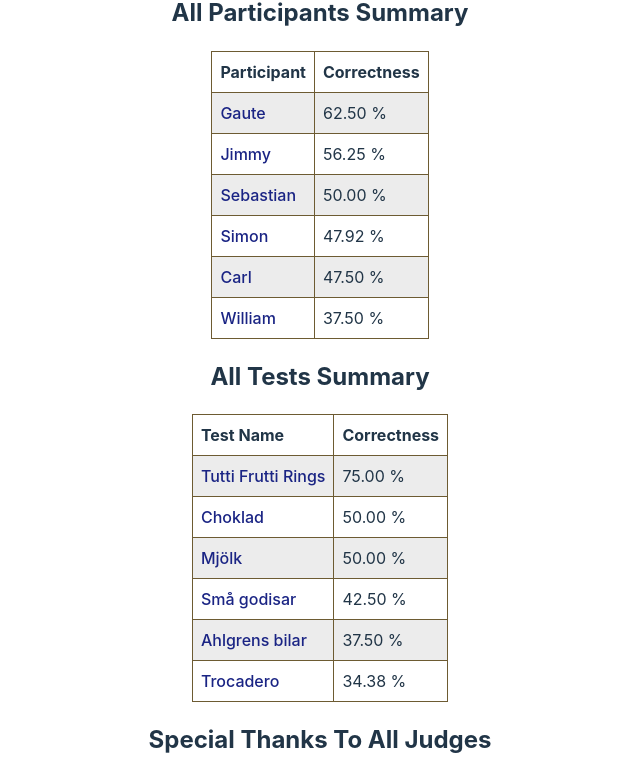
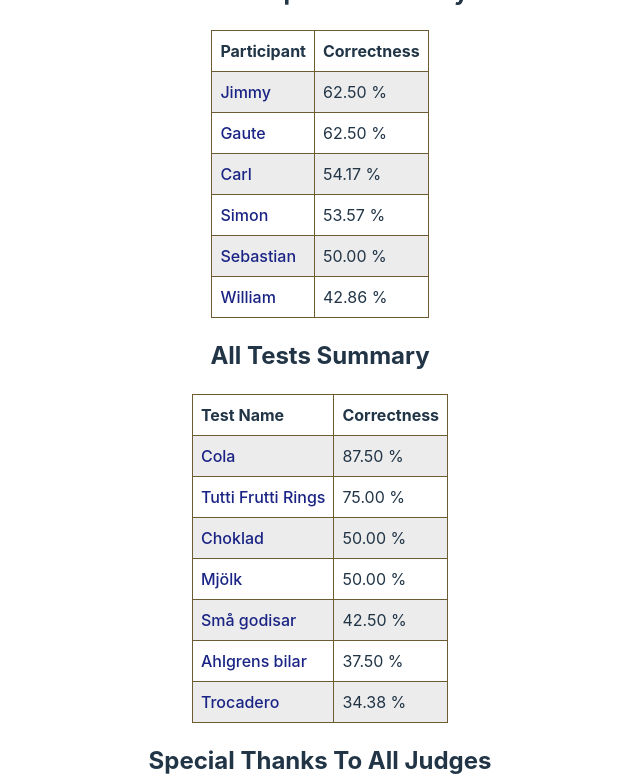
Before and after one commit to williamtorberntsson/FoodStatistics, a React (Vite) app: page /#/ in a window 1280 px wide. Shown: the top 776 px of the page, without its empty margins (320-960 px from the left). Built offline with nearby package versions, Linux system fonts and the light colour scheme.

Commit message:
Added cola test OMG HYPE FIRST EDIT JAOOO

```diff
--- a/package.json
+++ b/package.json
@@ -28,6 +28,6 @@
     "eslint-plugin-react-hooks": "^4.6.0",
     "eslint-plugin-react-refresh": "^0.4.5",
     "gh-pages": "^6.1.1",
-    "vite": "^5.1.4"
+    "vite": "^5.2.2"
   }
 }
--- a/src/TestsSummary.css
+++ b/src/TestsSummary.css
@@ -16,7 +16,7 @@
 }
 
 .link-style {
-  color: rgb(91, 91, 177);
+  color: rgb(96, 167, 145);
 }
 
 /* Change colors on table for light-mode plebs */
--- a/src/data.json
+++ b/src/data.json
@@ -163,6 +163,32 @@
           "guesses": [1, 2, 0, 1, 2, 0, 1, 0]
         }
       ]
+    },
+    {
+      "name": "Cola",
+      "description": "Känner man skillnad på olika cola drycker?",
+      "alternatives": ["Coca Cola", "Pepsi", "Dr.Pepper"],
+      "truth": [1, 0, 0, 2, 1, 2, 0, 0],
+      "judge": "Emily",
+      "buyer": "Carl",
+      "participants": [
+        {
+          "name": "Jimmy",
+          "guesses": [1, 0, 0, 2, 1, 2, 0, 0]
+        },
+        {
+          "name": "Simon",
+          "guesses": [1, 0, 0, 2, 1, 0, 0, 0]
+        },
+        {
+          "name": "William",
+          "guesses": [1, 0, 1, 2, 0, 2, 0, 0]
+        },
+        {
+          "name": "Carl",
+          "guesses": [1, 0, 0, 2, 1, 2, 0, 1]
+        }
+      ]
     }
   ]
 }
```
Also changed, not shown: 1 other file (tests, documents, lock files or other folders).
